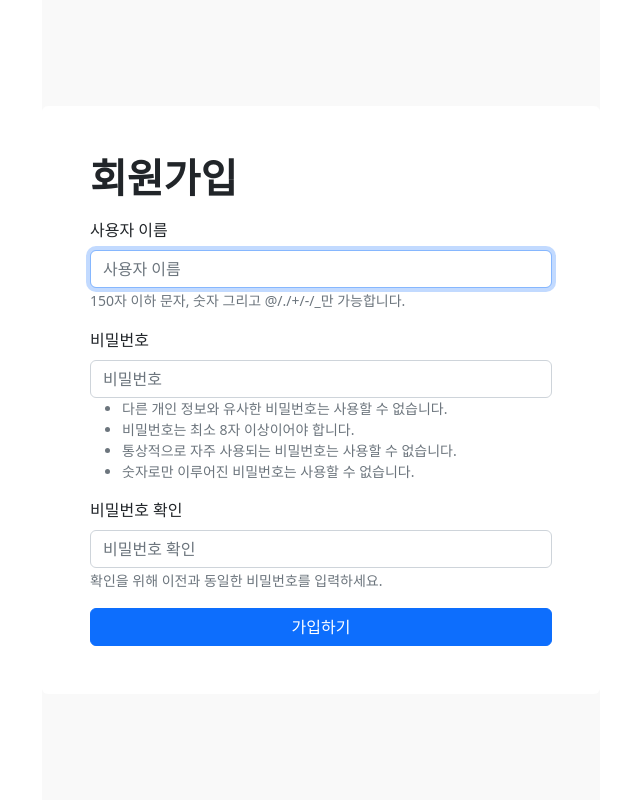
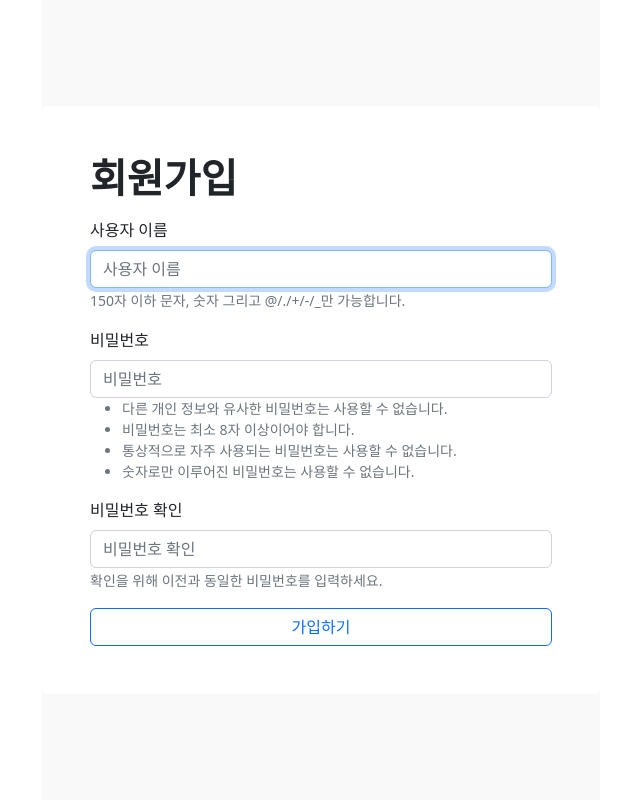
Before and after one commit to avocad06/django_comments_function, a Django app: page /accounts/signout/ in a window 1280 px wide. Shown: the whole page, without its empty margins (319-959 px from the left). Run offline with Django 3.2, Linux system fonts and the light colour scheme; some libraries are stand-ins or nearby versions.

Commit message:
modified: accounts-signout

```diff
--- a/accounts/templates/accounts/signout.html
+++ b/accounts/templates/accounts/signout.html
@@ -9,7 +9,7 @@
         {% csrf_token %}
         {% bootstrap_form forms %}
         <div class="d-grid">
-          <input type="submit" value="가입하기" class="btn btn-primary">
+          <input type="submit" value="가입하기" class="btn btn-outline-primary">
         </div>
       </form>
     </div>
```
